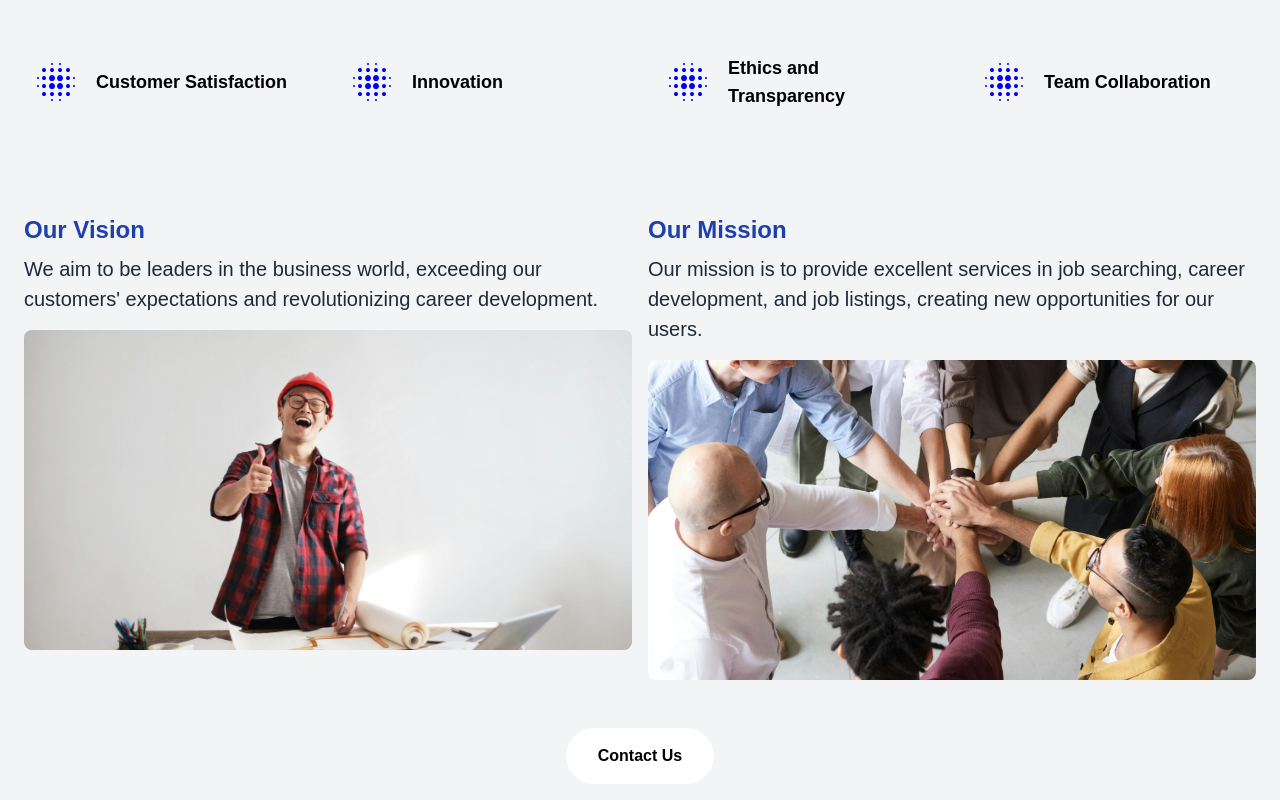
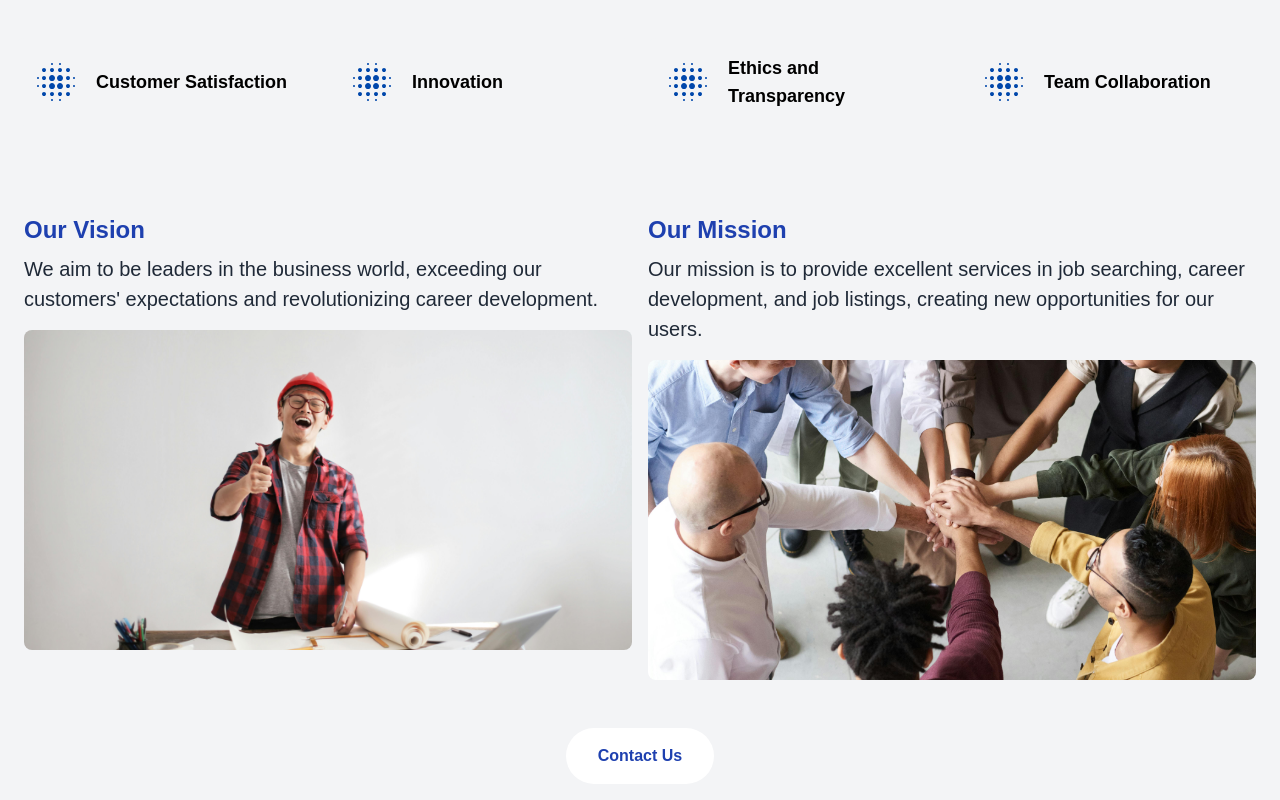
Before and after one commit to hazratAZE/yolu.app, a Next.js app: page /en in a window 1280 px wide. Shown: the part 1050-1850 px from the top of the page. Built offline with nearby package versions, Linux system fonts and the light colour scheme.

Commit message:
Blue dot icin color changed and about sectin desing changed

```diff
--- a/src/app/components/Hakkimizda.tsx
+++ b/src/app/components/Hakkimizda.tsx
@@ -11,7 +11,7 @@ const Hakkımızda = () => {
   return (
     <section
       id="about"
-      className="min-h-screen flex flex-col items-center justify-center pt-16 px-4"
+      className="min-h-screen flex flex-col items-center justify-center pt-16 px-4 z-10"
     >
       <h1 className="font-bold mb-4 text-black">{t("about")}</h1>
       <p className="text-center mb-16 text-gray-600 md:w-[80%]">
@@ -92,7 +92,7 @@ const Hakkımızda = () => {
       {/* İletişim Butonu */}
       <button
         onClick={scrollToContact}
-        className="bg-white text-black rounded-full font-semibold hover:bg-gray-200 transition duration-300 px-8 py-4"
+        className="bg-white text-blue-800 rounded-full font-semibold hover:bg-gray-200 transition duration-300 px-8 py-4"
       >
         {t("contact_us")}
       </button>
```
Also changed, not shown: public/icons/bluedot.svg.
